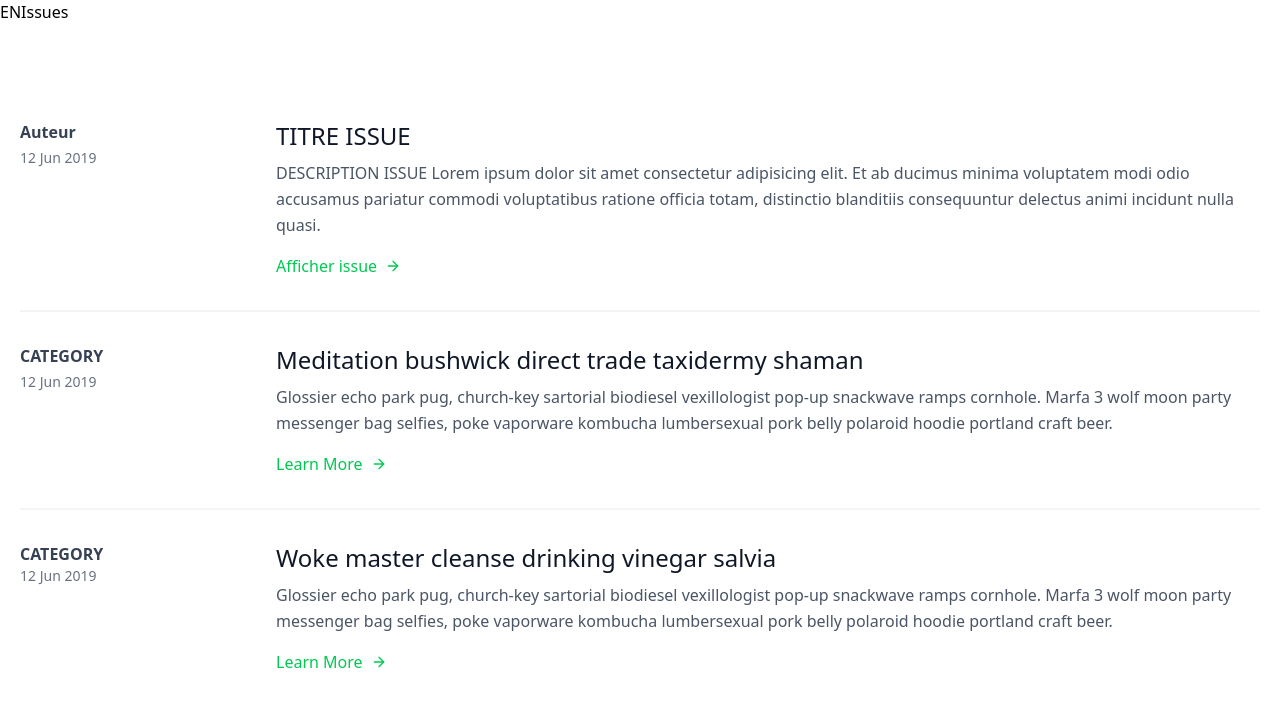
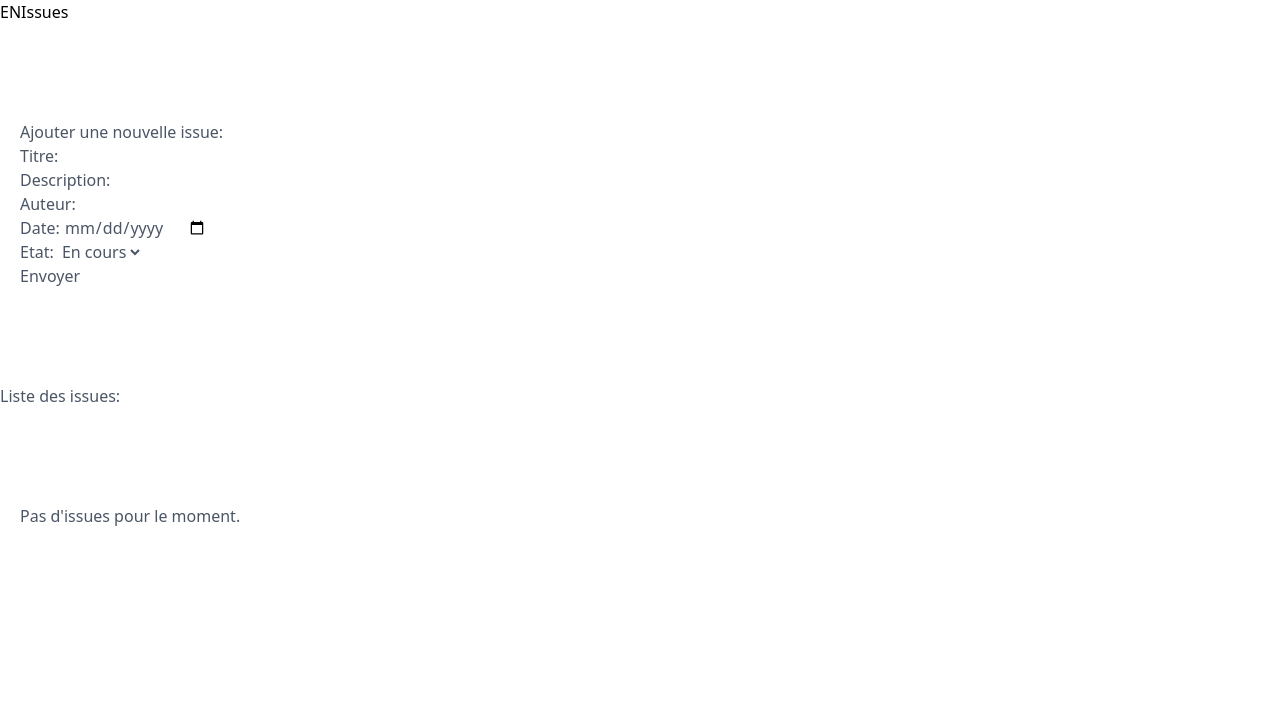
Before and after one commit to AlexRovere/eni-issues, a Node server app: page / in a window 1280 px wide. Shown: the top 707 px of the page. Run offline with Node 20, Linux system fonts and the light colour scheme.

Commit message:
Ajouter: form et affichage issues

```diff
--- a/app.js
+++ b/app.js
@@ -7,8 +7,16 @@ app.set("view engine", "ejs");
 
 app.use(express.urlencoded({ extended: true }));
 
+let issues = [];
+
 app.get("/", (req, res) => {
-  res.render("index");
+  res.render("index", { issues });
+});
+
+app.post("/add-issue", (req, res) => {
+    const { titre, description, auteur, date, etat } = req.body;
+    issues.push({ titre, description, auteur, date, etat });
+    res.redirect("/");
 });
 
 app.listen(port, () => {
--- a/views/index.ejs
+++ b/views/index.ejs
@@ -11,61 +11,71 @@
 
     <section class="text-gray-600 body-font overflow-hidden">
         <div class="container px-5 py-24 mx-auto">
+            <h2>Ajouter une nouvelle issue:</h2>
+            <form action="/add-issue" method="post">
+                <div>
+                    <label for="titre">Titre:</label>
+                    <input type="text" name="titre" id="titre">
+                </div>
+
+                <div>
+                    <label for="description">Description:</label>
+                    <input type="text" name="description" id="description">
+                </div>
+
+                <div>
+                    <label for="auteur">Auteur:</label>
+                    <input type="text" name="auteur" id="auteur">
+                </div>
+
+                <div>
+                    <label for="date">Date:</label>
+                    <input type="date" name="date" id="date">
+                </div>
+
+                <div>
+                    <label for="etat">Etat:</label>
+                    <select name="etat" id="etat">
+                        <option value="en-cours">En cours</option>
+                        <option value="resolu">Résolu</option>
+                    </select>
+                </div>
+
+                <div>
+                    <button type="submit">Envoyer</button>
+                </div>
+            </form>
+        </div>
+    </section>
+
+    <section class="text-gray-600 body-font overflow-hidden">
+        <h2>Liste des issues:</h2>
+        <% if (issues.length > 0) { %>
+            <div class="container px-5 py-24 mx-auto">
                 <div class="-my-8 divide-y-2 divide-gray-100">
+                    <% issues.forEach(issue => { %>
+                    <div class="py-8 flex flex-wrap md:flex-nowrap">
 
-            <div class="py-8 flex flex-wrap md:flex-nowrap">
                         <div class="md:w-64 md:mb-0 mb-6 flex-shrink-0 flex flex-col">
-                <span class="font-semibold title-font text-gray-700">Auteur</span>
-                <span class="mt-1 text-gray-500 text-sm">12 Jun 2019</span>
+                            <span class="font-semibold title-font text-gray-700"><%= issue.auteur %></span>
+                            <span class="mt-1 text-gray-500 text-sm"><%= issue.date %></span>
                         </div>
+
                         <div class="md:flex-grow">
-                <h2 class="text-2xl font-medium text-gray-900 title-font mb-2">TITRE ISSUE</h2>
-                <p class="leading-relaxed">DESCRIPTION ISSUE Lorem ipsum dolor sit amet consectetur adipisicing elit. Et ab ducimus minima voluptatem modi odio accusamus pariatur commodi voluptatibus ratione officia totam, distinctio blanditiis consequuntur delectus animi incidunt nulla quasi.</p>
-                <a class="text-green-500 inline-flex items-center mt-4">Afficher issue
-                  <svg class="w-4 h-4 ml-2" viewBox="0 0 24 24" stroke="currentColor" stroke-width="2" fill="none" stroke-linecap="round" stroke-linejoin="round">
-                    <path d="M5 12h14"></path>
-                    <path d="M12 5l7 7-7 7"></path>
-                  </svg>
-                </a>
+                            <h2 class="text-2xl font-medium text-gray-900 title-font mb-2"><%= issue.titre %></h2>
+                            <p class="leading-relaxed"><%= issue.description %></p>
+                            <p class="text-green-500 inline-flex items-center mt-4"><%= issue.etat %></p>
                         </div>
                     </div>
-
-            <div class="py-8 flex flex-wrap md:flex-nowrap">
-              <div class="md:w-64 md:mb-0 mb-6 flex-shrink-0 flex flex-col">
-                <span class="font-semibold title-font text-gray-700">CATEGORY</span>
-                <span class="mt-1 text-gray-500 text-sm">12 Jun 2019</span>
-              </div>
-              <div class="md:flex-grow">
-                <h2 class="text-2xl font-medium text-gray-900 title-font mb-2">Meditation bushwick direct trade taxidermy shaman</h2>
-                <p class="leading-relaxed">Glossier echo park pug, church-key sartorial biodiesel vexillologist pop-up snackwave ramps cornhole. Marfa 3 wolf moon party messenger bag selfies, poke vaporware kombucha lumbersexual pork belly polaroid hoodie portland craft beer.</p>
-                <a class="text-green-500 inline-flex items-center mt-4">Learn More
-                  <svg class="w-4 h-4 ml-2" viewBox="0 0 24 24" stroke="currentColor" stroke-width="2" fill="none" stroke-linecap="round" stroke-linejoin="round">
-                    <path d="M5 12h14"></path>
-                    <path d="M12 5l7 7-7 7"></path>
-                  </svg>
-                </a>
+                    <% }); %>
                 </div>
             </div>
+        <% } else { %>
+            <div class="container px-5 py-24 mx-auto">
+                <h2>Pas d'issues pour le moment.</h2>
+            </div>
+        <% } %>
+      </section>
 
-            <div class="py-8 flex flex-wrap md:flex-nowrap">
-              <div class="md:w-64 md:mb-0 mb-6 flex-shrink-0 flex flex-col">
-                <span class="font-semibold title-font text-gray-700">CATEGORY</span>
-                <span class="text-sm text-gray-500">12 Jun 2019</span>
-              </div>
-              <div class="md:flex-grow">
-                <h2 class="text-2xl font-medium text-gray-900 title-font mb-2">Woke master cleanse drinking vinegar salvia</h2>
-                <p class="leading-relaxed">Glossier echo park pug, church-key sartorial biodiesel vexillologist pop-up snackwave ramps cornhole. Marfa 3 wolf moon party messenger bag selfies, poke vaporware kombucha lumbersexual pork belly polaroid hoodie portland craft beer.</p>
-                <a class="text-green-500 inline-flex items-center mt-4">Learn More
-                  <svg class="w-4 h-4 ml-2" viewBox="0 0 24 24" stroke="currentColor" stroke-width="2" fill="none" stroke-linecap="round" stroke-linejoin="round">
-                    <path d="M5 12h14"></path>
-                    <path d="M12 5l7 7-7 7"></path>
-                  </svg>
-                </a>
-              </div>
-            </div>
-
-          </div>
-        </div>
-      </section>
 </body>
 </html>
```
Lines whose indentation alone changed are shown as unchanged.
